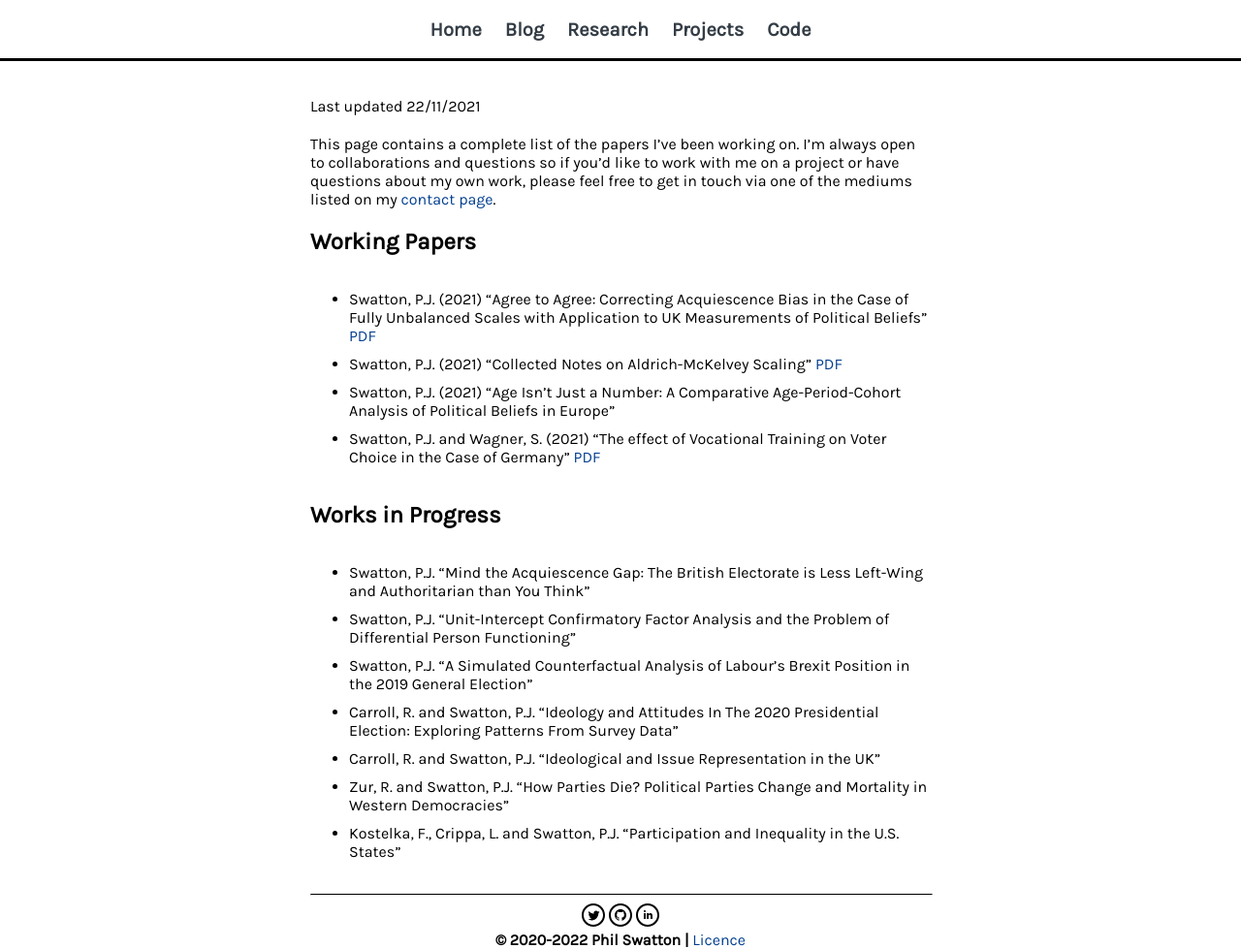
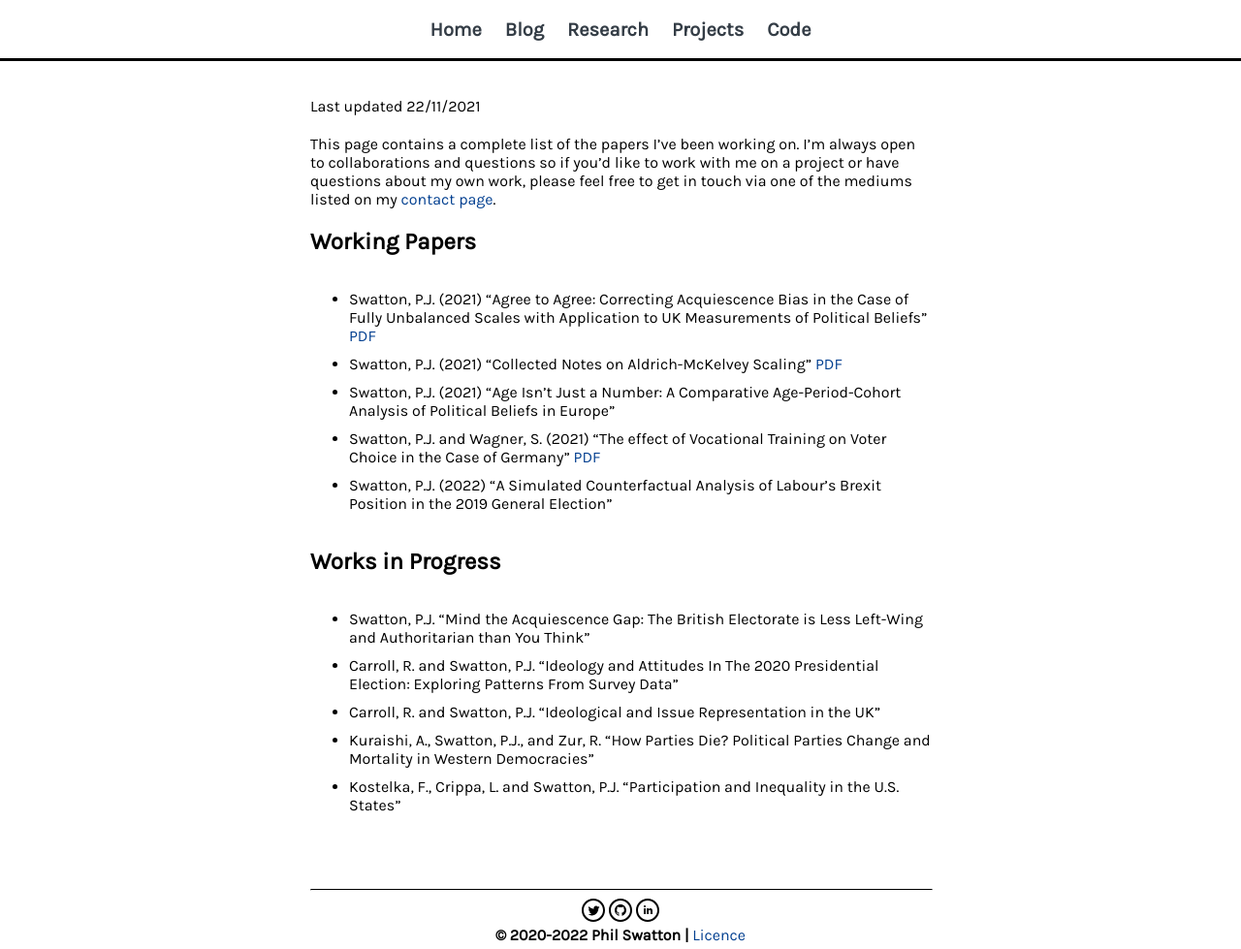
Before and after one commit to philswatton/philswatton.github.io, a Jekyll site: the page built from research.md, in a window 1280 px wide and 979 px high. Shown: the whole window at 97% size. Built offline with Jekyll 4.4.1, drawn with Linux system fonts in a browser that asks for light colours.

Commit message:
updated papers lists

```diff
--- a/_data/wip.yml
+++ b/_data/wip.yml
@@ -1,14 +1,10 @@
 - title: Mind the Acquiescence Gap&#58; The British Electorate is Less Left-Wing and Authoritarian than You Think
-  authors: Swatton, P.J.
-- title: Unit-Intercept Confirmatory Factor Analysis and the Problem of Differential Person Functioning
-  authors: Swatton, P.J.
-- title: A Simulated Counterfactual Analysis of Labour’s Brexit Position in the 2019 General Election
   authors: Swatton, P.J.
 - title: Ideology and Attitudes In The 2020 Presidential Election&#58; Exploring Patterns From Survey Data
   authors: Carroll, R. and Swatton, P.J.
 - title: Ideological and Issue Representation in the UK
   authors: Carroll, R. and Swatton, P.J.
 - title: How Parties Die? Political Parties Change and Mortality in Western Democracies
-  authors: Zur, R. and Swatton, P.J.
+  authors: Kuraishi, A., Swatton, P.J., and Zur, R.
 - title: Participation and Inequality in the U.S. States
   authors: Kostelka, F., Crippa, L. and Swatton, P.J.
--- a/_data/working.yml
+++ b/_data/working.yml
@@ -13,3 +13,6 @@
   authors: Swatton, P.J. and Wagner, S.
   year: 2021
   pdf: /papers/vocational_paper.pdf
+- title: A Simulated Counterfactual Analysis of Labour’s Brexit Position in the 2019 General Election
+  year: 2022
+  authors: Swatton, P.J.
```
